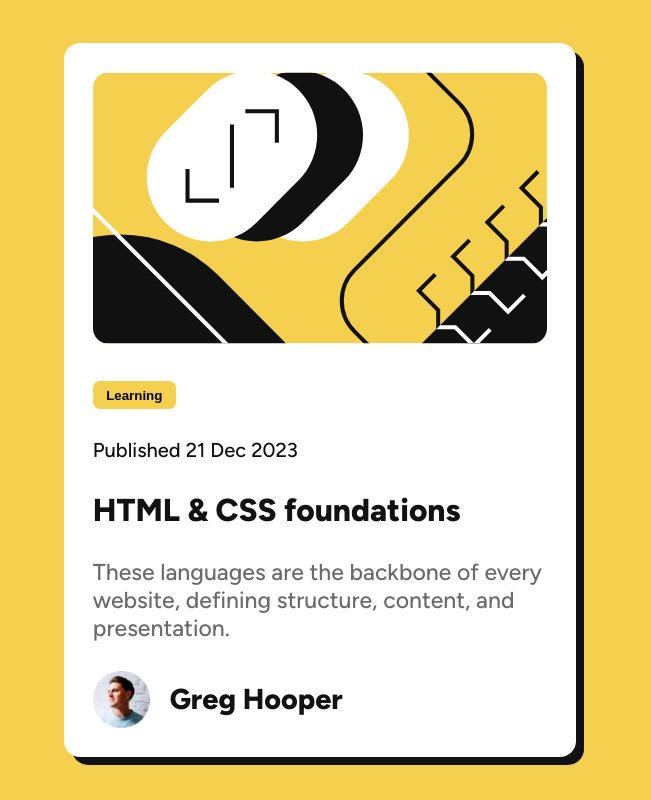
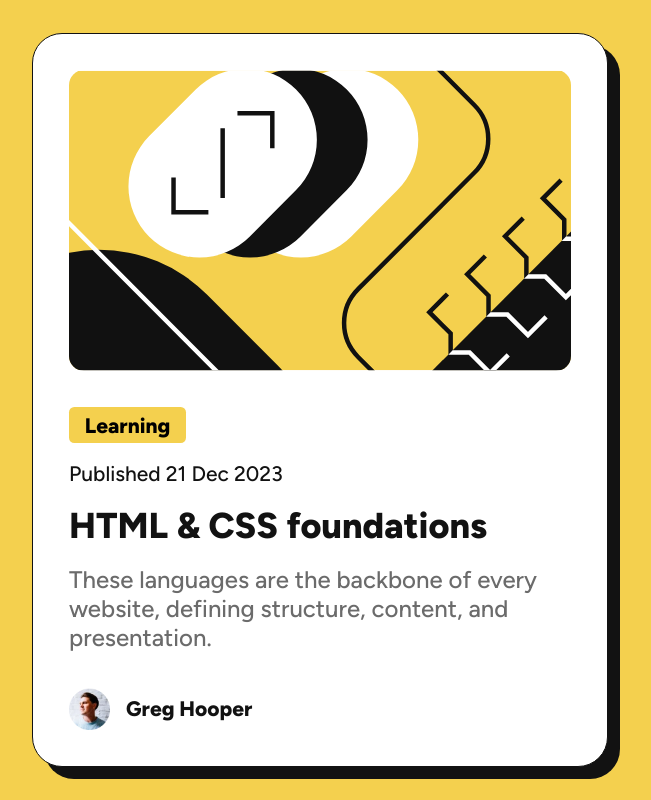
Before and after one commit to Shuffling9013/blog_preview_card, a website: page src/index.html in a window 1280 px wide. Shown: the whole page, without its empty margins (320-971 px from the left). Drawn offline with Linux system fonts and the light colour scheme.

Commit message:
Change styles base on design

```diff
--- a/src/index.css
+++ b/src/index.css
@@ -5,7 +5,21 @@
   --gray-950: hsl(0, 0%, 7%);
 
   --font-family: Figtree, Arial, Helvetica, sans-serif;
-  --font-size: calc(16px + 1vw);
+  --font-size: min(calc(12px + 1vw), 24px);
+
+  --text-preset-1: 800 1.25em var(--font-family);
+  --text-preset-2: 500 0.875em var(--font-family);
+  --text-preset-3: 500 0.75em var(--font-family);
+  --text-preset-3-bold: 800 0.75em var(--font-family);
+}
+
+@media (min-width: 48rem) {
+  :root {
+    --text-preset-1: 800 1.5em var(--font-family);
+    --text-preset-2: 500 1em var(--font-family);
+    --text-preset-3: 500 0.875em var(--font-family);
+    --text-preset-3-bold: 800 0.875em var(--font-family);
+  }
 }
 
 @font-face {
@@ -20,69 +34,80 @@ body {
   justify-content: center;
   align-items: center;
 
-  padding-inline: 1em;
+  padding-inline: 2em;
 
   height: 100%;
   background-color: var(--yellow);
 
+  font-weight: 500;
+  font-size: var(--font-size);
   font-family: var(--font-family);
-  font-size: var(--font-size);
-  font-weight: 500;
+  line-height: 1.5;
   color: var(--gray-950);
 }
 
-.container {
+article {
   display: flex;
   flex-direction: column;
-  gap: 1em;
+  gap: 1.5em;
 
-  padding: 1em;
-  max-width: 32rem;
+  padding: 1.5em;
+  max-width: 24em;
 
-  border-radius: 1rem;
-  box-shadow: 0.5rem 0.5rem 0;
+  border: 0.0625em solid;
+  border-radius: 1.25em;
+  box-shadow: 0.5em 0.5em;
   background-color: var(--white);
 }
 
-.container picture {
-  border-radius: 1rem;
+article header {
+  border-radius: 0.625em;
   overflow: hidden;
 }
 
-.container .labels button {
-  padding: 0.5em 1em;
-  border-radius: 0.5em;
-  border: 0;
-  background-color: var(--yellow);
-  font-weight: 800;
-}
-
-.container time {
-  font-size: 0.7em;
-}
-
-.container picture img {
+article header img {
   width: 100%;
 }
 
-.container h1 {
-  font-size: 1.1em;
-  font-weight: 800;
+article section {
+  display: flex;
+  flex-direction: column;
+  gap: 0.75em;
 }
 
-.container p {
-  font-size: 0.8em;
+article section .labels button {
+  padding: 0.25em 0.75em;
+  border-radius: 0.25em;
+  border: 0;
+  background-color: var(--yellow);
+  font: var(--text-preset-3-bold);
+}
+
+article section time {
+  font: var(--text-preset-3);
+}
+
+article section h1 {
+  font: var(--text-preset-1);
+
+  &:hover {
+    color: var(--yellow);
+    cursor: pointer;
+  }
+}
+
+article section p {
+  font: var(--text-preset-2);
   color: var(--gray-500);
 }
 
-.container .avatar {
+article footer {
   display: flex;
   align-items: center;
-  gap: 0.7em;
-
-  font-weight: 800;
+  gap: 0.75em;
+  font: var(--text-preset-3-bold);
 }
 
-.container .avatar img {
+article footer img {
   height: 2em;
 }
--- a/src/index.html
+++ b/src/index.html
@@ -15,14 +15,15 @@
   </head>
   <body>
     <main>
-      <div class="container">
-        <picture>
+      <article>
+        <header>
           <img
             src="../public/images/illustration-article.svg"
             alt="illustration"
           />
-        </picture>
+        </header>
 
+        <section>
           <div class="labels">
             <button type="button">Learning</button>
           </div>
@@ -32,15 +33,16 @@
           <h1>HTML & CSS foundations</h1>
 
           <p>
-          These languages are the backbone of every website, defining structure,
-          content, and presentation.
+            These languages are the backbone of every website, defining
+            structure, content, and presentation.
           </p>
+        </section>
 
-        <div class="avatar">
+        <footer>
           <img src="../public/images/image-avatar.webp" alt="avatar" />
           Greg Hooper
-        </div>
-      </div>
+        </footer>
+      </article>
     </main>
   </body>
 </html>
--- a/src/reset.css
+++ b/src/reset.css
@@ -9,7 +9,6 @@ html {
   height: 100%;
 }
 
-picture,
 img {
   display: block;
   height: auto;
```
Lines whose indentation alone changed are shown as unchanged.
